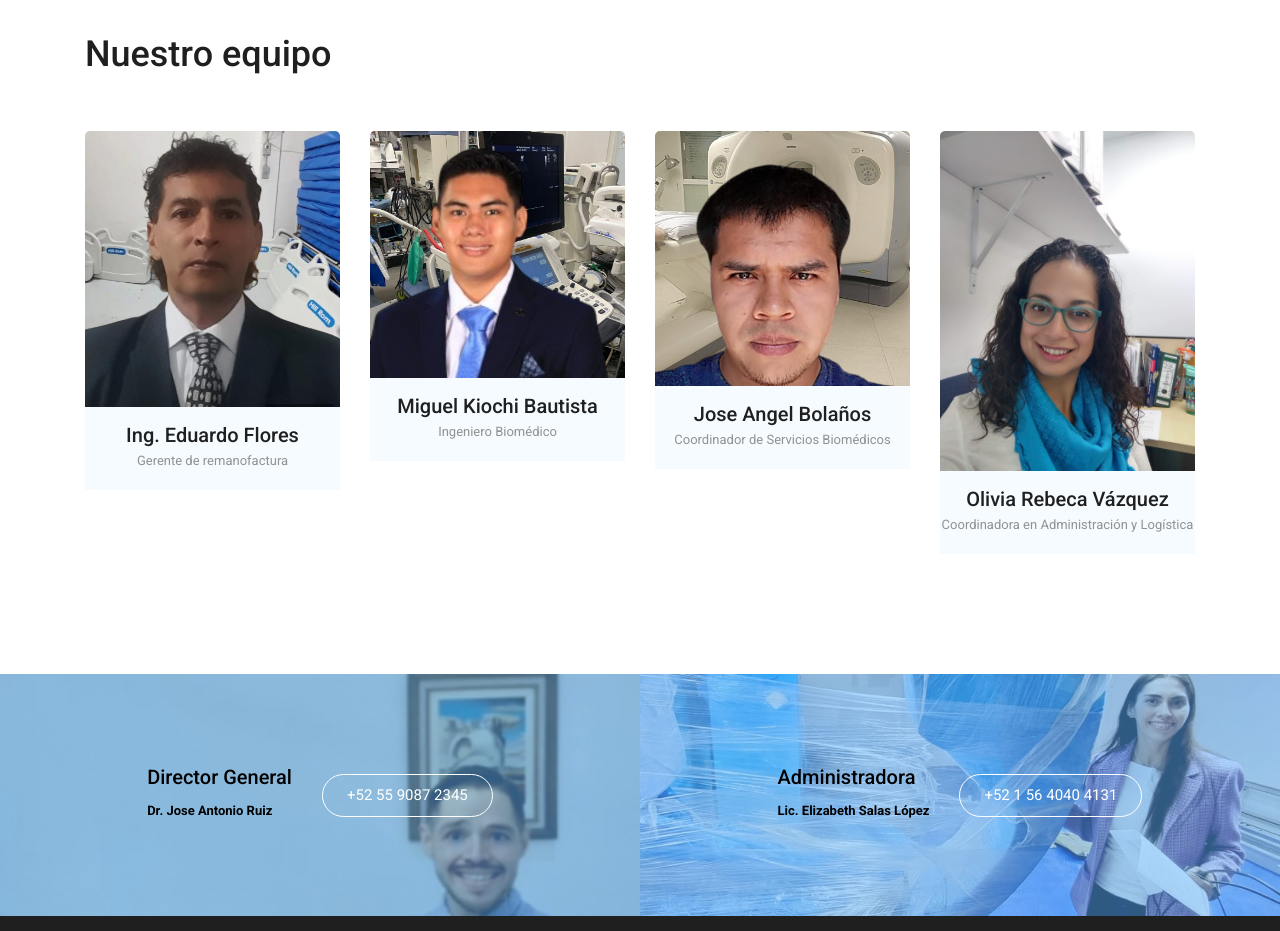
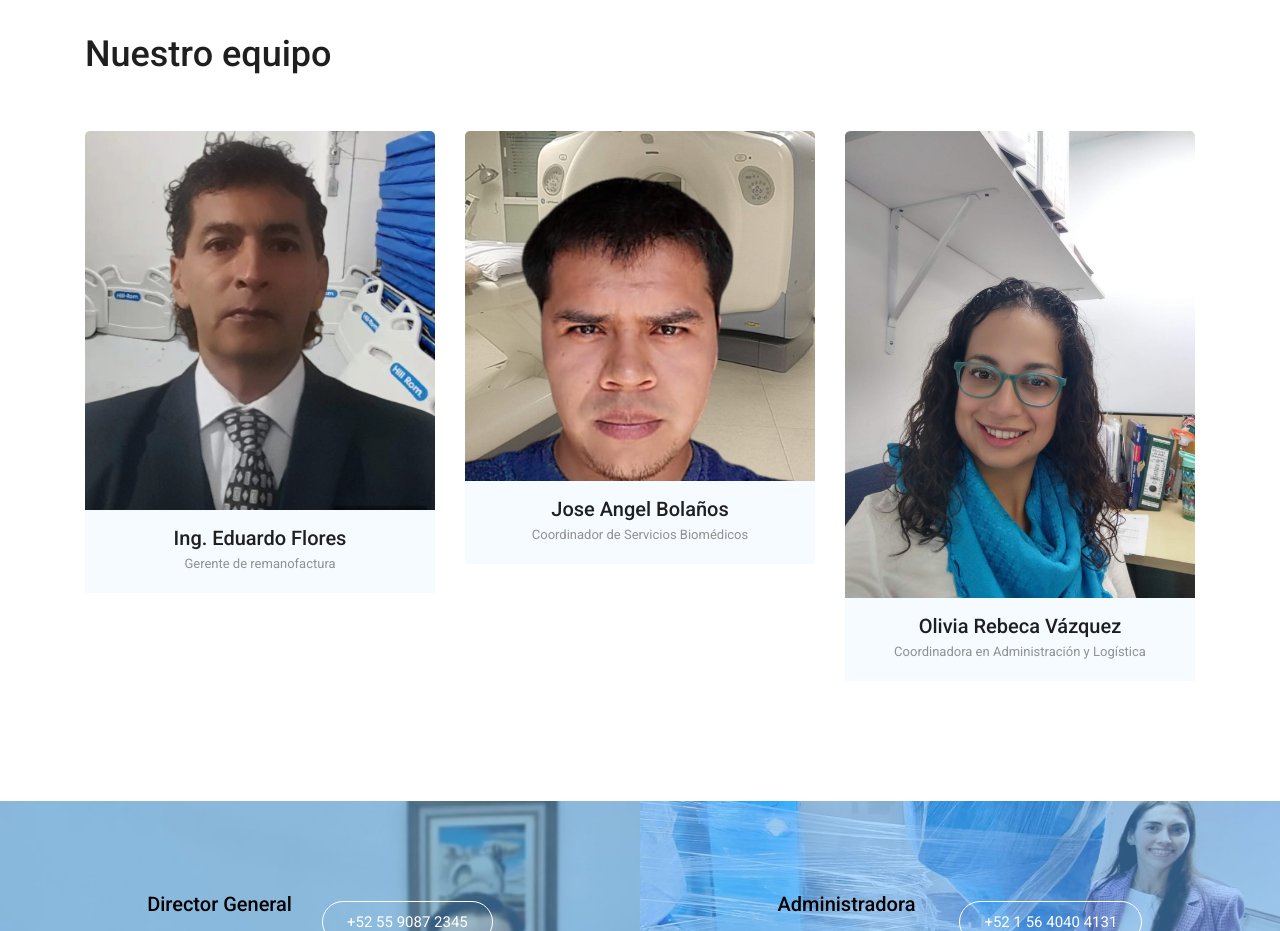
Before and after one commit to rbahena/bicamedic_web, a plain HTML site: page index.html in a window 1280 px wide. Shown: the part 4460-5391 px from the top of the page. Drawn offline with Linux system fonts and the light colour scheme.

Commit message:
Actualizar equipo

```diff
--- a/index.html
+++ b/index.html
@@ -405,15 +405,6 @@
                         </div>
                         <div class="single_expert">
                             <div class="expert_thumb">
-                                <img src="img/experts/3-bb.jpg" alt="">
-                            </div>
-                            <div class="experts_name text-center">
-                                <h3>Miguel Kiochi Bautista</h3>
-                                <span>Ingeniero Biomédico</span>
-                            </div>
-                        </div>
-                        <div class="single_expert">
-                            <div class="expert_thumb">
                                 <img src="img/experts/4-bb.jpg" alt="">
                             </div>
                             <div class="experts_name text-center">
--- a/js/main.js
+++ b/js/main.js
@@ -124,10 +124,10 @@ autoplaySpeed: 800,
           items:3
       },
       1200:{
-          items:4
+          items:3
       },
       1500:{
-          items:4
+          items:3
       }
   }
 });
```
